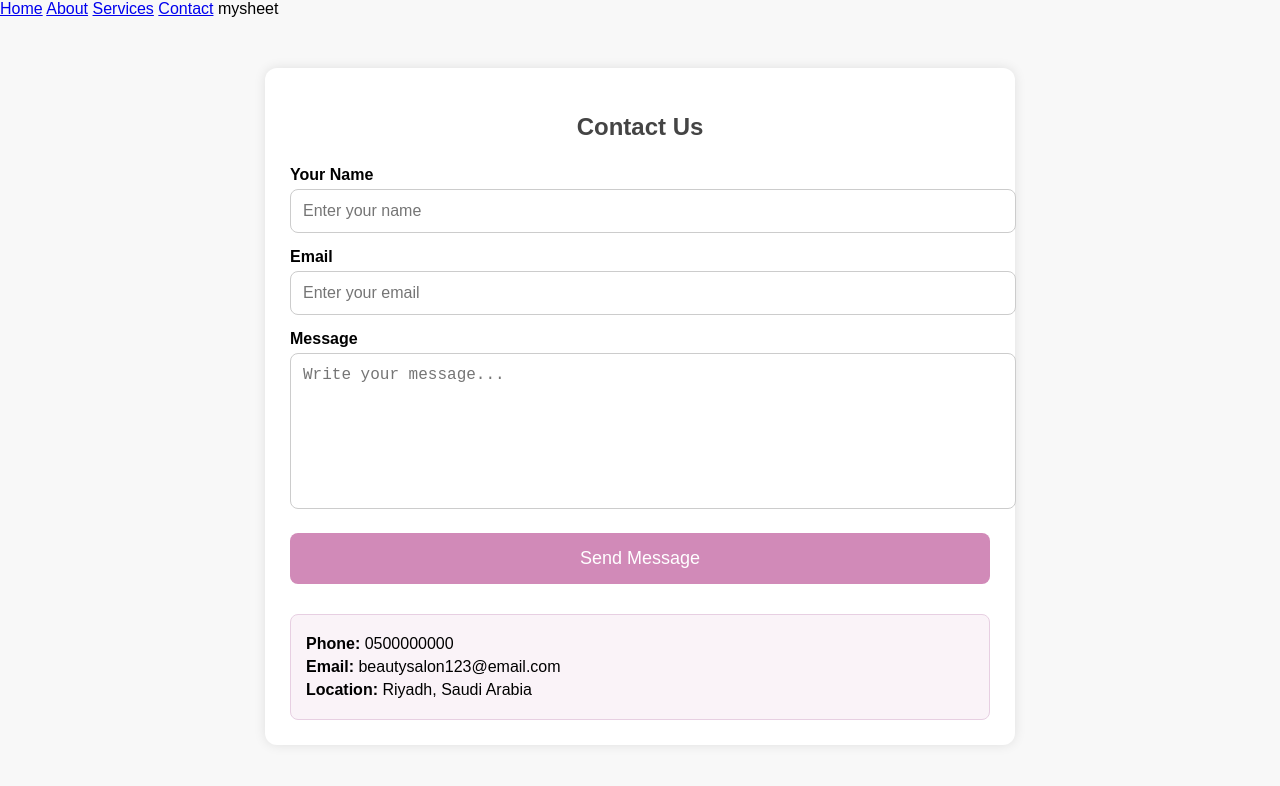
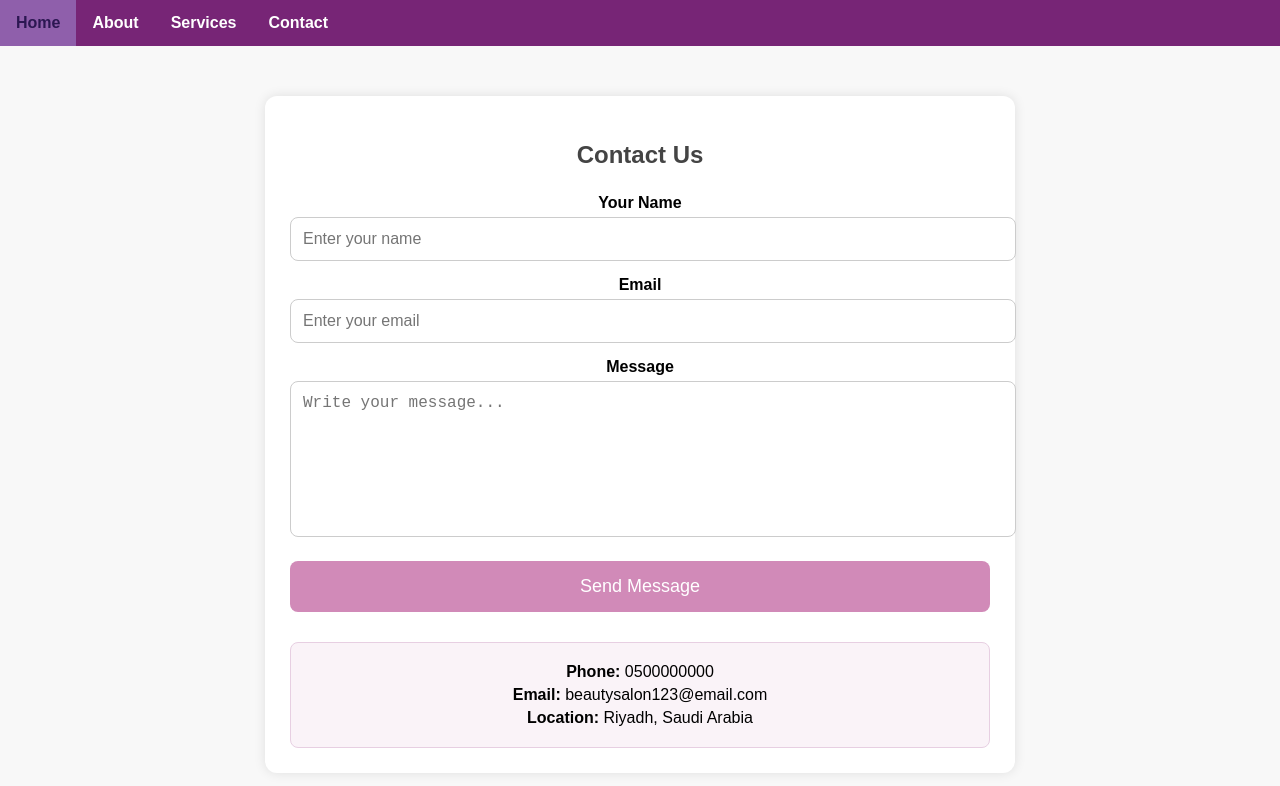
Before and after one commit to shaimaabdulkarim123-alt/CIS_201, a plain HTML site: page Contact_us.html in a window 1280 px wide. Drawn offline with Linux system fonts and the light colour scheme.

Commit message:
Fix HTML structure and add stylesheet link

```diff
--- a/Contact_us.html
+++ b/Contact_us.html
@@ -1,12 +1,12 @@
 <!DOCTYPE html>
 <html lang="en">
+    <link rel="stylesheet" href="mysheet.css">
 
 <div class="nav_menu">
     <a href="Index.html">Home</a>
     <a href="About_me.html">About</a>
     <a href="Services.html">Services</a>
     <a href="Contact_us.html">Contact</a>
-    <a herf= mysheet.css>mysheet</a>
 </div>
 <head>
     <meta charset="UTF-8">
```
